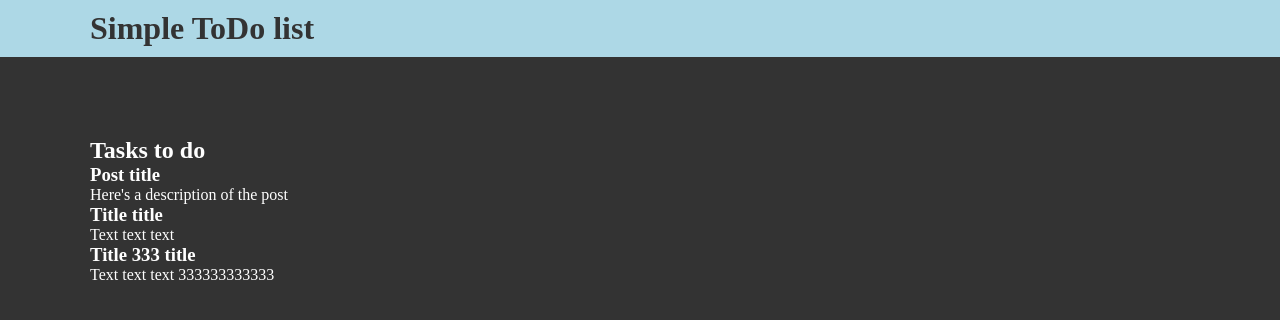
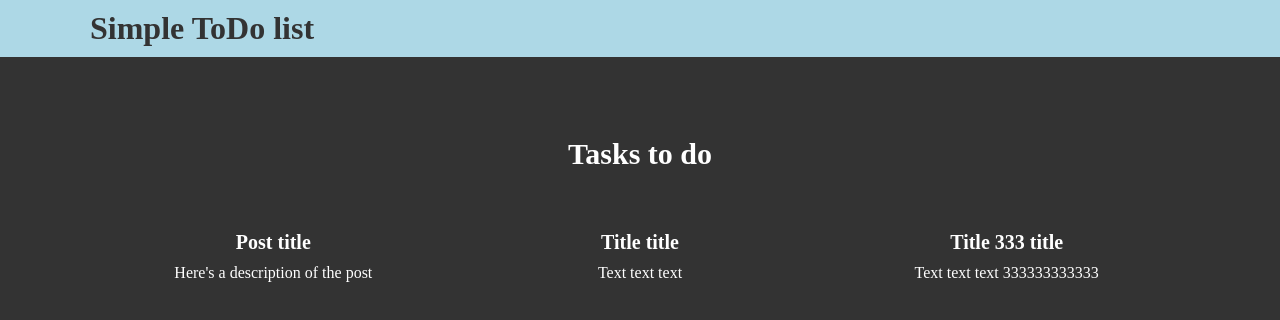
Before and after one commit to goodoldmitch/react-ts, a React (Vite) app in the folder simple-todolist/: page / in a window 1280 px wide. Shown: the top 320 px of the page. Built offline with nearby package versions, Linux system fonts and the light colour scheme.

Commit message:
Adding task list and task item components

```diff
--- a/simple-todolist/src/App.tsx
+++ b/simple-todolist/src/App.tsx
@@ -1,5 +1,5 @@
 import './App.css'
-import TasksList from './components/TasksList'
+import TasksList from './components/TasksList/TasksList'
 import Header from './components/Header'
 
 const posts = [
--- /dev/null
+++ b/simple-todolist/src/components/TaskItem/TaskItem.module.css
@@ -0,0 +1,11 @@
+.tasksItem{
+    text-align: center;
+}
+.tasksItem h3{
+    font-size: 20px;
+    margin-bottom: 10px;
+}
+.tasksItem p{
+    font-size: 16px;
+    margin-bottom: 0;
+}
--- /dev/null
+++ b/simple-todolist/src/components/TaskItem/TaskItem.tsx
@@ -0,0 +1,16 @@
+import type { Task } from "../../types/Task"
+import styles from './TaskItem.module.css'
+
+function TaskItem(props:Task){
+
+ const {title , description} = props
+
+    return(
+        <div className={styles.tasksItem}>
+            <h3>{title}</h3>
+            <p>{description}</p>
+        </div>
+    )
+}
+
+export default TaskItem
--- /dev/null
+++ b/simple-todolist/src/components/TasksList/TaskList.module.css
@@ -0,0 +1,11 @@
+
+.tasksList{
+    display: grid;
+    grid-template-columns: repeat(3, 1fr)
+}
+
+h2{
+    font-size: 30px;
+    text-align: center;
+    margin-bottom: 60px;
+}
--- a/simple-todolist/src/components/TasksList.tsx
+++ b/simple-todolist/src/components/TasksList/TasksList.tsx
@@ -1,8 +1,6 @@
-type Task = {
-    id: number,
-    title: string,
-    description: string
-}
+import TaskItem from '../TaskItem/TaskItem'
+import styles from './TaskList.module.css'
+import type { Task } from '../../types/Task'
 
 type TasksList = Task[]
 
@@ -14,12 +12,9 @@ function TasksList({posts}: {posts: TasksList}){
         <div className="container">
             <h2>Tasks to do</h2>
 
-            <div className="tasks-list">
+            <div className={styles.tasksList}>
                 {postsList.map((item) => (
-                    <div className="tasks-item" key={item.id}>
-                        <h3>{item.title}</h3>
-                        <p>{item.description}</p>
-                    </div>
+                    <TaskItem id={item.id} title={item.title} description={item.description} key={item.id}/>
                 ))}
             </div>
         </div>
--- /dev/null
+++ b/simple-todolist/src/types/Task.ts
@@ -0,0 +1,5 @@
+export type Task = {
+    id: number,
+    title: string,
+    description: string
+}
```
